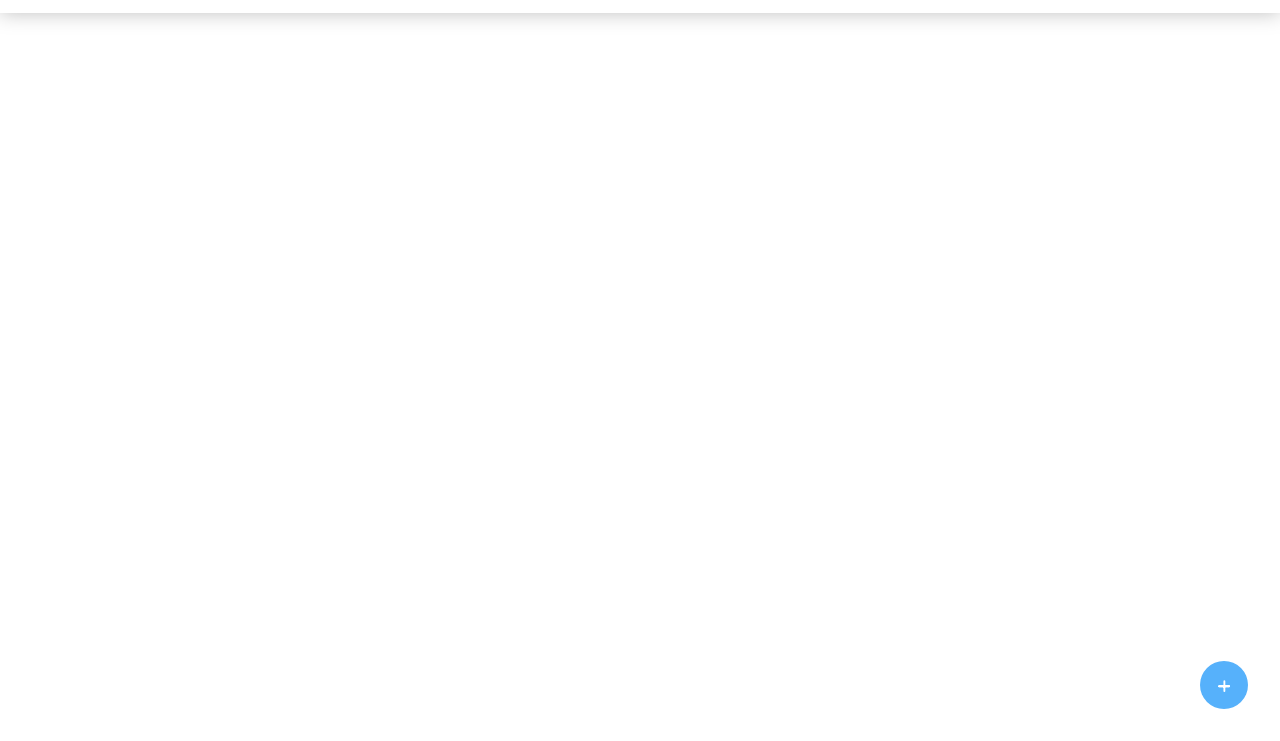
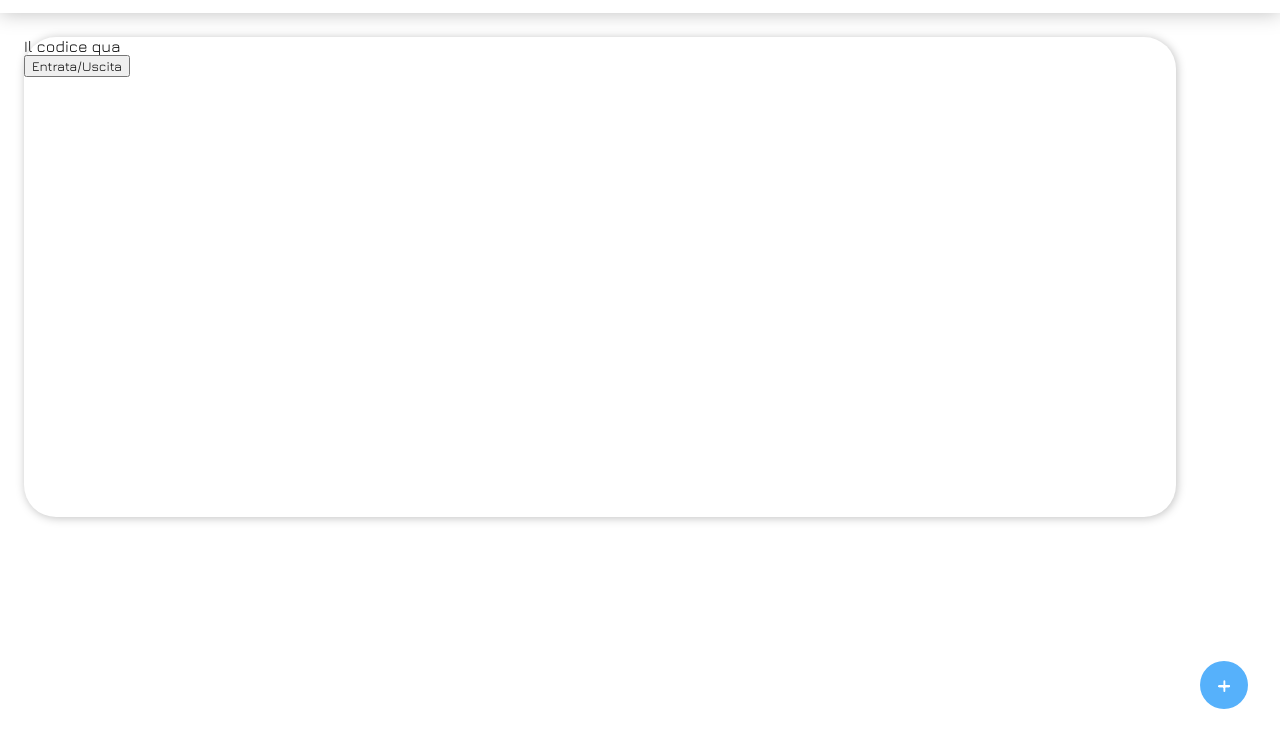
Before and after one commit to AntonioFMultari/Innuma, a plain HTML site: page bilancio.html in a window 1280 px wide. Shown: the part 59-800 px from the top of the page. Drawn offline with nearby package versions, Linux system fonts and the light colour scheme.

Commit message:
added some code to Bilancio

```diff
--- a/balance.css
+++ b/balance.css
@@ -0,0 +1,7 @@
+.cartBil {
+    box-shadow: 1px 1px 10px rgba(0, 0, 0, 0.25);
+    width: 90%;
+    height: 30rem;
+    margin: 1.5rem;
+    border-radius: 2rem;
+}
--- a/bilancio.html
+++ b/bilancio.html
@@ -86,5 +86,28 @@
     <div class="bottoneNuovoElemento">
       <button class="bottoneCreaElemento">+</button>
     </div>
+
+    <div class="cartBil">
+        <div class="grafaBil">
+            Il codice qua
+        </div>
+
+        <div class="divBilancioFiltri">
+
+        </div>
+
+        <button class="entrateUscita">
+            Entrata/Uscita
+        </button>
+
+        <h1 class="titoloBil">
+
+        </h1>
+
+        <div class="listaBil">
+
+        </div>
+    </div>
+
   </body>
 </html>
```
